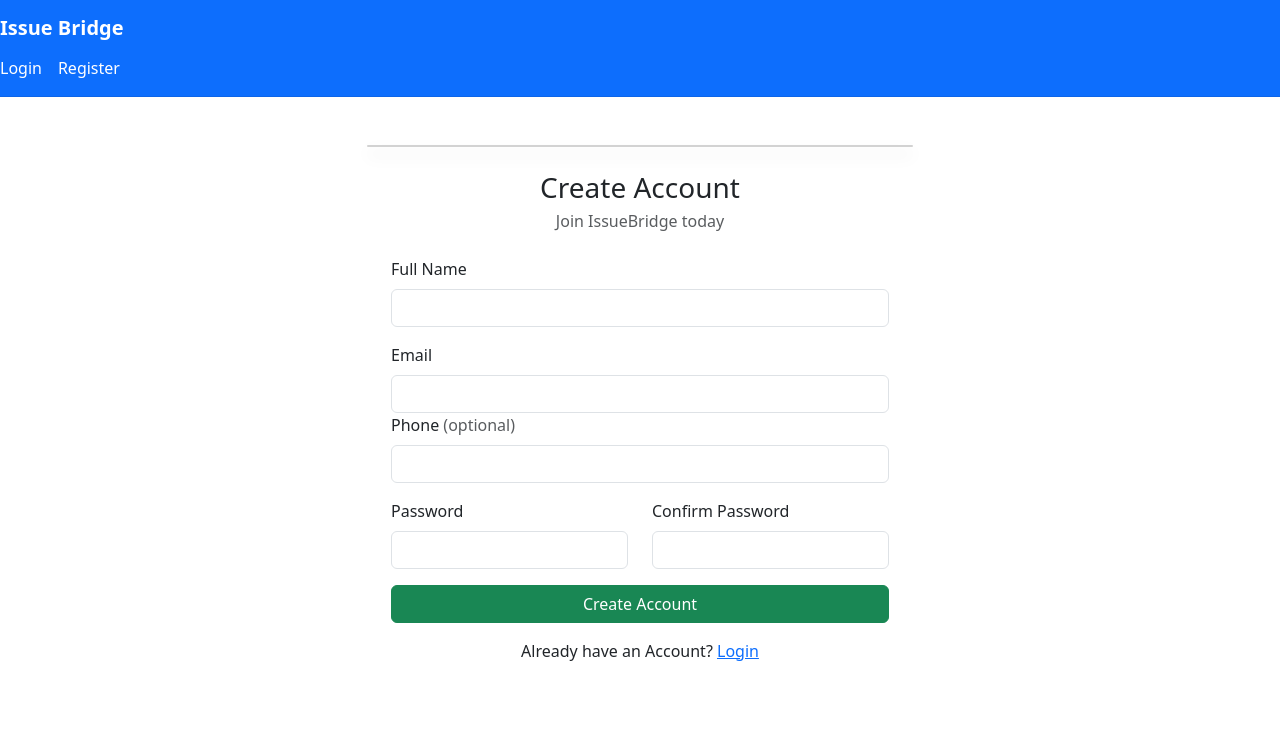
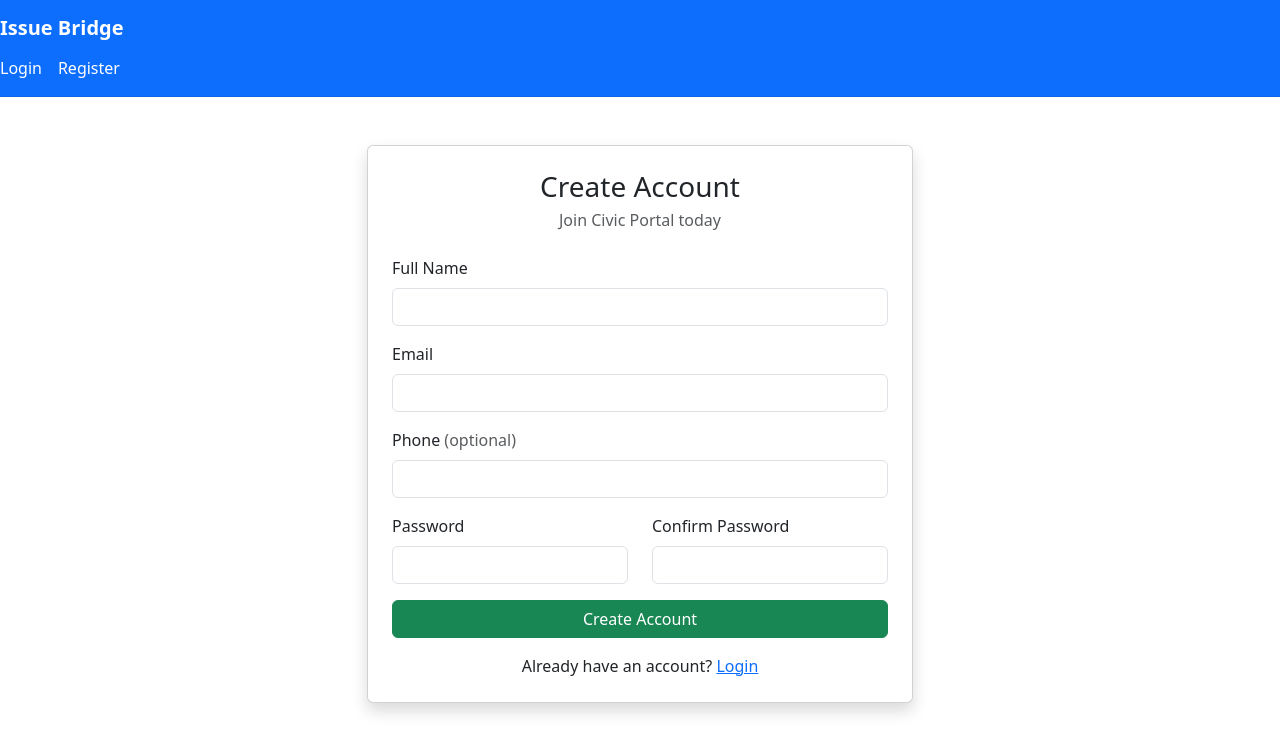
Before and after one commit to Rushikeshk524/civic-portal-frontend, a React (Vite) app: page /register in a window 1280 px wide. Shown: the top 752 px of the page. Built offline with nearby package versions, Linux system fonts and the light colour scheme.

Commit message:
FIxed register form

```diff
--- a/src/pages/Register.jsx
+++ b/src/pages/Register.jsx
@@ -1,14 +1,14 @@
-import {useState} from 'react';
-import {useNavigate, Link} from 'react-router-dom';
+import { useState } from 'react';
+import { useNavigate, Link } from 'react-router-dom';
 import api from '../services/api';
 import Navbar from '../components/Navbar';
 
 export default function Register() {
   const [form, setForm] = useState({
     full_name: '', email: '', password: '',
-        password_confirmation: '', phone:'', role: 'citizen'
+    password_confirmation: '', phone: '', role: 'citizen'
   });
-    const [error, setError] = useState('');
+  const [error, setError]     = useState('');
   const [loading, setLoading] = useState(false);
   const navigate = useNavigate();
 
@@ -17,7 +17,7 @@ export default function Register() {
     setLoading(true);
     setError('');
     try {
-            const res = await api.post('/register', from);
+      const res = await api.post('/register', form);  // ✅ form not from
       localStorage.setItem('token', res.data.token);
       localStorage.setItem('user', JSON.stringify(res.data.user));
       navigate('/track');
@@ -33,19 +33,21 @@ export default function Register() {
       <div className='container mt-5'>
         <div className='row justify-content-center'>
           <div className='col-md-6'>
-                        <div className='card shadow'></div>
+            <div className='card shadow'>  {/* ✅ removed extra </div> */}
               <div className='card-body p-4'>
                 <h3 className='text-center mb-1'>Create Account</h3>
-                                <p className='text-center text-muted mb-4'>Join IssueBridge today</p>
+                <p className='text-center text-muted mb-4'>Join Civic Portal today</p>
                 {error && <div className='alert alert-danger'>{error}</div>}
                 <form onSubmit={handleSubmit}>
                   <div className='mb-3'>
                     <label className='form-label'>Full Name</label>
-                                        <input className='form-control' type='text' required onChange={e => setForm({...form, full_name: e.target.value})} />
+                    <input type='text' className='form-control' required
+                      onChange={e => setForm({...form, full_name: e.target.value})} />
                   </div>
-                                    <div className='md-3'>
+                  <div className='mb-3'>  {/* ✅ was md-3 */}
                     <label className='form-label'>Email</label>
-                                        <input type='email' className='form-control' required onChange={e => setForm({...form, email: e.target.value})}/>
+                    <input type='email' className='form-control' required
+                      onChange={e => setForm({...form, email: e.target.value})} />
                   </div>
                   <div className='mb-3'>
                     <label className='form-label'>Phone <span className='text-muted'>(optional)</span></label>
@@ -55,11 +57,13 @@ export default function Register() {
                   <div className='row'>
                     <div className='col-md-6 mb-3'>
                       <label className='form-label'>Password</label>
-                                            <input type='password' className='form-control' required onChange={e => setForm({...form,password: e.target.value})} />
+                      <input type='password' className='form-control' required
+                        onChange={e => setForm({...form, password: e.target.value})} />
                     </div>
                     <div className='col-md-6 mb-3'>
                       <label className='form-label'>Confirm Password</label>
-                                            <input type='password' className='form-control' required onChange={e => setForm({...form, password_confirmation: e.target.value})} />
+                      <input type='password' className='form-control' required
+                        onChange={e => setForm({...form, password_confirmation: e.target.value})} />
                     </div>
                   </div>
                   <button type='submit' className='btn btn-success w-100' disabled={loading}>
@@ -67,8 +71,9 @@ export default function Register() {
                   </button>
                 </form>
                 <p className='text-center mt-3 mb-0'>
-                                    Already have an Account? <Link to='/login'>Login</Link>
+                  Already have an account? <Link to='/login'>Login</Link>
                 </p>
+              </div>
             </div>
           </div>
         </div>
```
Lines whose indentation alone changed are shown as unchanged.
